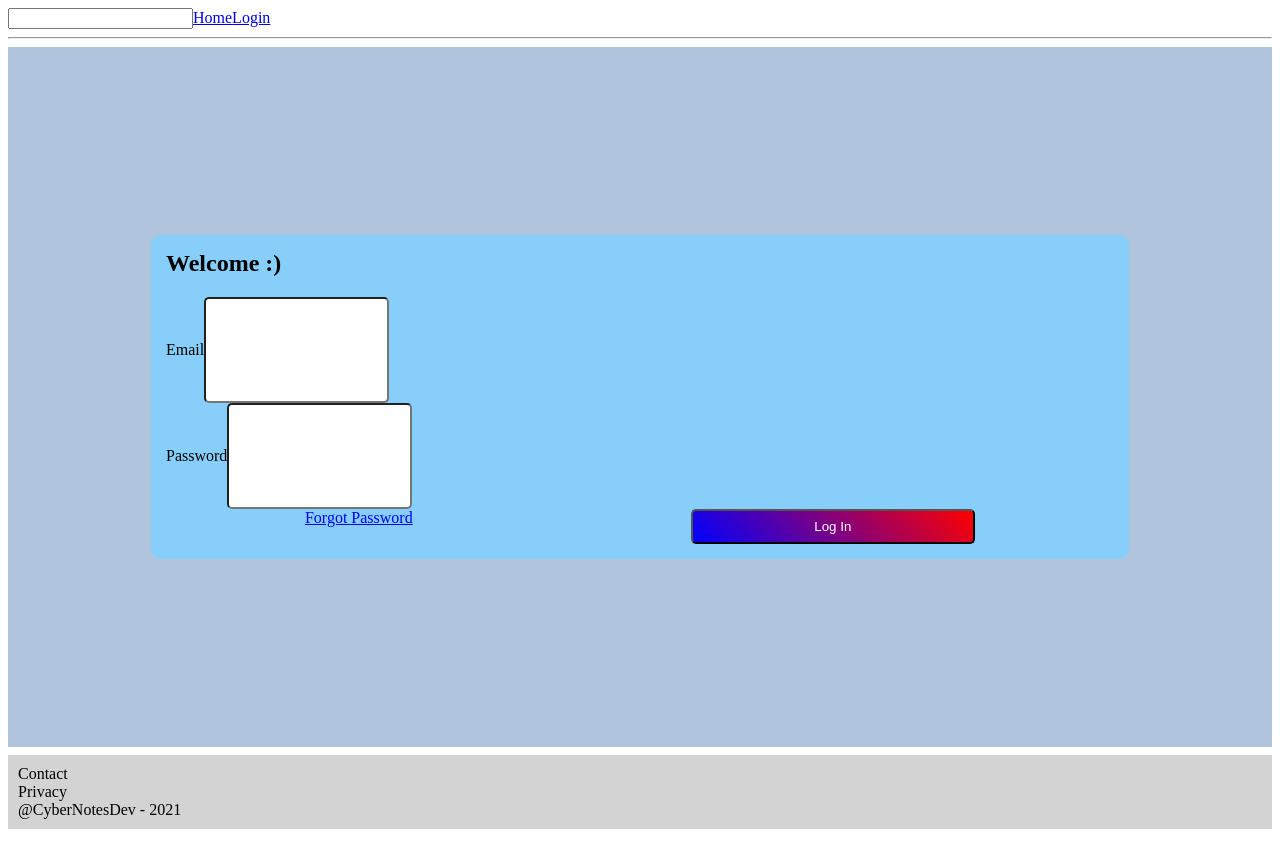
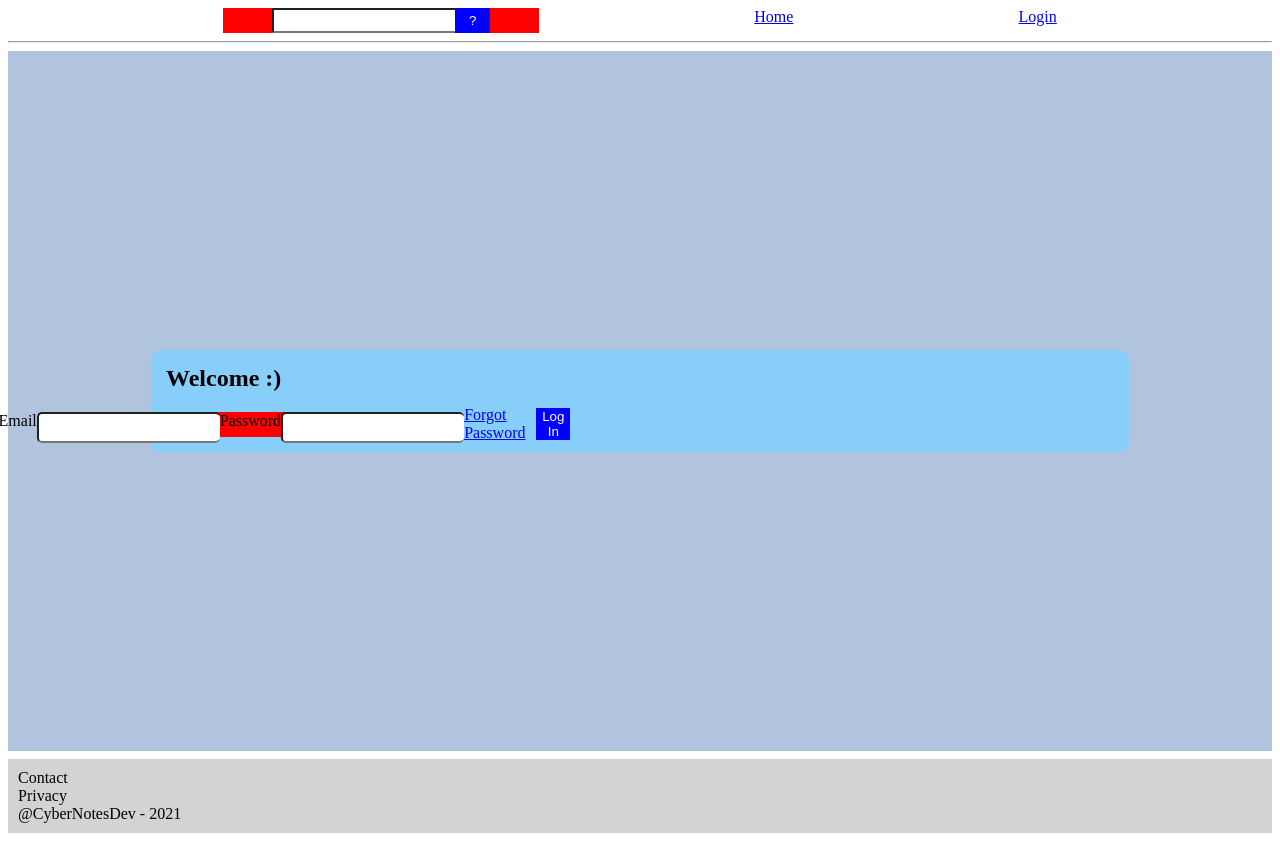
Before and after one commit to CyberNotesDev/lookatme, a JavaScript app in the folder lookatmefile/: page /login in a window 1280 px wide. Built offline with nearby package versions, Linux system fonts and the light colour scheme; the HTML template or start-up script is replaced by a standard one.

Commit message:
Changed some things, so the design is different and layout

```diff
--- a/lookatmefile/src/App.js
+++ b/lookatmefile/src/App.js
@@ -1,18 +1,14 @@
 import Home from './components/Home';
 import LogIn from './components/LogIn';
 import Footer from './components/Footer';
-import { Link, Route, BrowserRouter as Router, Switch } from 'react-router-dom';
+import Header from './components/Header';
+import { Route, BrowserRouter as Router, Switch } from 'react-router-dom';
 
 function App() {
   return (
     <div className="App">
       <Router>
-
-        <div className="header">
-          <input type="search" />
-          <Link to="/">Home</Link>
-          <Link to="/login">Login</Link>
-        </div>
+        <Header />
 
         <hr />
 
--- a/lookatmefile/src/components/LogIn.js
+++ b/lookatmefile/src/components/LogIn.js
@@ -1,6 +1,6 @@
 import 'react-router-dom';
 import './../css/LogIn.css';
-import { Link, Switch, Route, BrowserRouter as Router } from 'react-router-dom';
+import { Link, BrowserRouter as Router } from 'react-router-dom';
 // Work on Help Page
 function LogIn() {
     return (
--- a/lookatmefile/src/css/LogIn.css
+++ b/lookatmefile/src/css/LogIn.css
@@ -20,12 +20,13 @@
 .form-container input {
     outline: none;
     border-radius: 5px;
-    height: 100px;
+    height: 25px;
 }
 
 .logandforgot {
     display: flex;
     justify-content: space-around;
+    align-items: center;
 }
 
 button {
```
